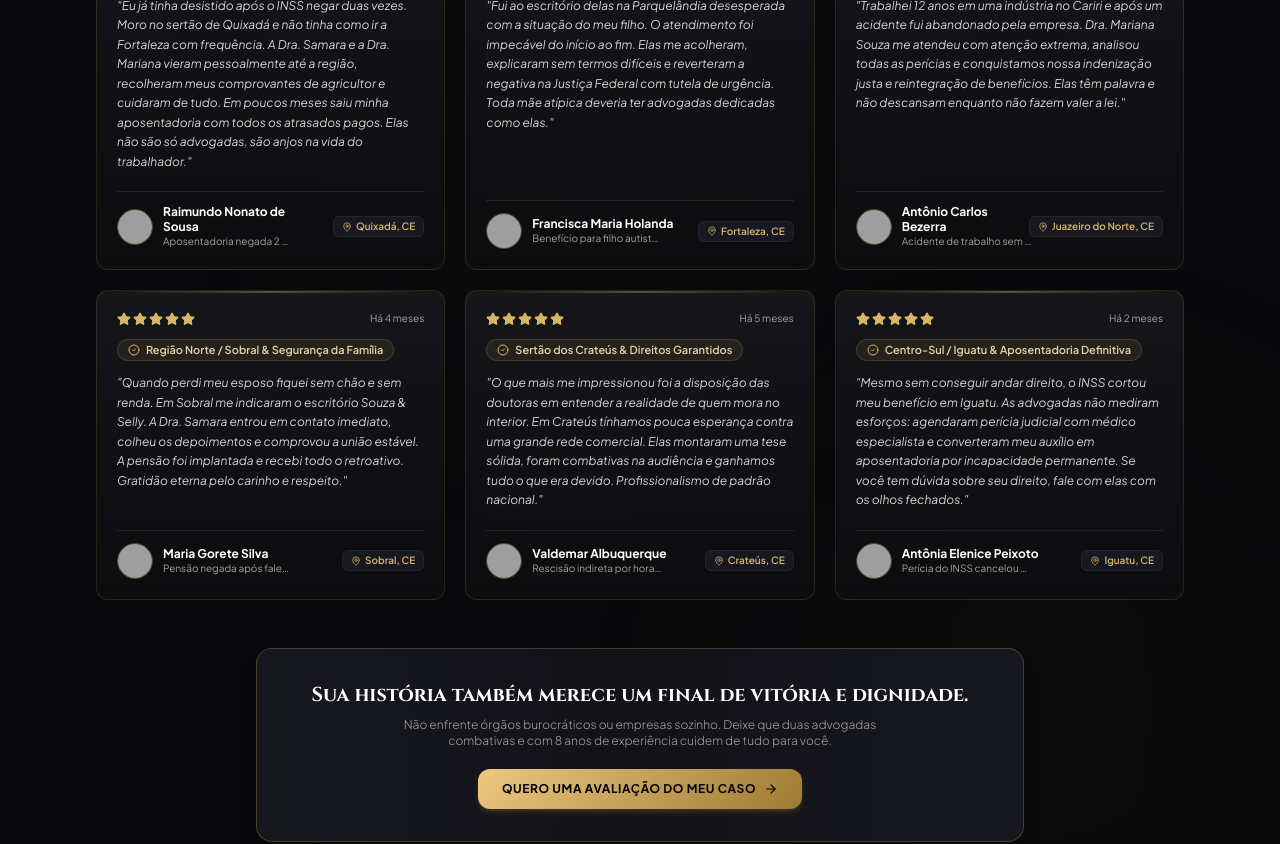
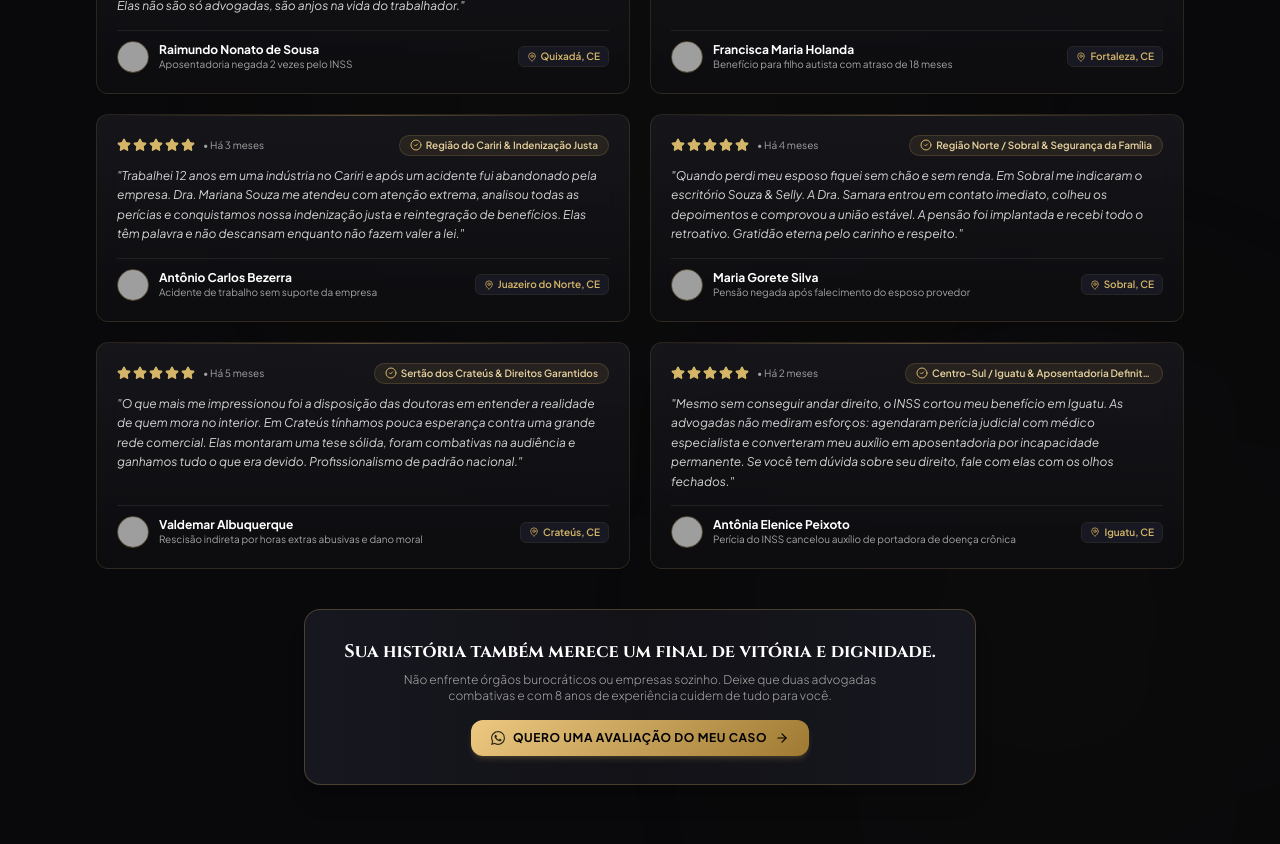
Before and after one commit to danieldiniz1999/souza-e-selly-v3, a React (Vite) app: page / in a window 1280 px wide. Shown: the part 6240-7084 px from the top of the page. Built offline with nearby package versions, Linux system fonts and the light colour scheme; grey boxes are pictures that could not be loaded.

Commit message:
refactor: reformat testimonials into compact horizontal rectangular cards to save space

```diff
--- a/src/components/TestimonialsSection.tsx
+++ b/src/components/TestimonialsSection.tsx
@@ -1,17 +1,12 @@
-import React, { useState } from 'react';
-import { Star, MapPin, Quote, CheckCircle2, MessageSquare, ArrowRight } from 'lucide-react';
-import { TESTIMONIALS, Testimonial } from '@/data/testimonials';
+import React from 'react';
+import { Star, MapPin, CheckCircle2, MessageSquare, ArrowRight } from 'lucide-react';
+import { WhatsAppIcon } from './WhatsAppIcon';
+import { TESTIMONIALS } from '@/data/testimonials';
 import { getWhatsAppUrl } from '@/lib/utils';
 
 export const TestimonialsSection: React.FC = () => {
-  const [activeFilter, setActiveFilter] = useState<string>('todos');
-
-  const filteredTestimonials = activeFilter === 'todos'
-    ? TESTIMONIALS
-    : TESTIMONIALS.filter(t => t.area.toLowerCase().includes(activeFilter.toLowerCase()) || t.city.toLowerCase().includes(activeFilter.toLowerCase()));
-
   return (
-    <section id="depoimentos" className="py-24 bg-[#09090B] relative overflow-hidden">
+    <section id="depoimentos" className="py-16 bg-[#09090B] relative overflow-hidden">
       {/* Background accents */}
       <div className="absolute top-1/4 left-1/3 w-96 h-96 bg-gold-500/5 rounded-full blur-[150px] pointer-events-none" />
       <div className="absolute bottom-10 right-10 w-96 h-96 bg-gold-600/5 rounded-full blur-[150px] pointer-events-none" />
@@ -19,13 +14,13 @@ export const TestimonialsSection: React.FC = () => {
       <div className="max-w-6xl mx-auto px-4 lg:px-8 relative z-10">
 
         {/* Section Header */}
-        <div className="text-center max-w-2xl mx-auto mb-12">
-          <div className="inline-flex items-center gap-1.5 px-3 py-1 rounded-full bg-gold-500/10 border border-gold-500/30 text-gold-400 text-[10px] font-semibold uppercase tracking-wider mb-3">
+        <div className="text-center max-w-2xl mx-auto mb-10">
+          <div className="inline-flex items-center gap-1.5 px-3 py-1 rounded-full bg-gold-500/10 border border-gold-500/30 text-gold-400 text-[10px] font-semibold uppercase tracking-wider mb-2.5">
             <MessageSquare className="w-3 h-3" />
             <span>Vozes de Quem Conquistou a Justiça</span>
           </div>
 
-          <h2 className="font-serif text-2xl sm:text-3xl lg:text-4xl font-bold text-white leading-tight mb-4">
+          <h2 className="font-serif text-2xl sm:text-3xl lg:text-4xl font-bold text-white leading-tight mb-3">
             Histórias Reais de 6 Cidades do Ceará: <br className="hidden sm:inline" />
             <span className="text-gold-metallic">O Impacto do Nosso Trabalho</span>
           </h2>
@@ -35,52 +30,53 @@ export const TestimonialsSection: React.FC = () => {
           </p>
         </div>
 
-        {/* 6 Testimonials Grid */}
-        <div className="grid md:grid-cols-2 lg:grid-cols-3 gap-5 mb-12">
+        {/* 6 Testimonials Grid: Wide Rectangular Landscape Cards */}
+        <div className="grid md:grid-cols-2 gap-4 sm:gap-5 mb-10">
           {TESTIMONIALS.map((dep) => (
             <div
               key={dep.id}
-              className="card-luxury p-5 rounded-xl flex flex-col justify-between group relative overflow-hidden"
+              className="card-luxury p-4 sm:p-5 rounded-xl flex flex-col justify-between group relative overflow-hidden transition-all duration-300 hover:border-gold-500/50"
             >
               {/* Subtle top indicator */}
-              <div className="absolute top-0 left-5 right-5 h-[2px] bg-gradient-to-r from-transparent via-gold-500/40 to-transparent group-hover:via-gold-400 transition-all" />
+              <div className="absolute top-0 left-4 right-4 h-[1px] bg-gradient-to-r from-transparent via-gold-500/40 to-transparent group-hover:via-gold-400 transition-all" />
 
               <div>
-                {/* Header: Stars & Date */}
-                <div className="flex items-center justify-between mb-3">
+                {/* Header: Stars & Highlight Badge in one row */}
+                <div className="flex flex-wrap items-center justify-between gap-2 mb-2.5">
+                  <div className="flex items-center gap-2">
                     <div className="flex items-center gap-0.5 text-gold-400">
                       {[...Array(dep.rating)].map((_, i) => (
                         <Star key={i} className="w-3.5 h-3.5 fill-gold-400" />
                       ))}
                     </div>
-                  <span className="text-[10px] text-neutral-400">{dep.date}</span>
+                    <span className="text-[10px] text-neutral-400">• {dep.date}</span>
                   </div>
 
-                {/* Case highlight badge */}
-                <div className="inline-flex items-center gap-1.5 px-2.5 py-0.5 rounded-full bg-gold-500/10 border border-gold-500/20 text-gold-300 text-[11px] font-semibold mb-3">
+                  <div className="inline-flex items-center gap-1 px-2.5 py-0.5 rounded-full bg-gold-500/10 border border-gold-500/20 text-gold-300 text-[10px] font-semibold">
                     <CheckCircle2 className="w-3 h-3 text-gold-400 shrink-0" />
-                  <span className="truncate">{dep.highlight}</span>
+                    <span className="truncate max-w-[220px]">{dep.highlight}</span>
+                  </div>
                 </div>
 
                 {/* Quote */}
-                <p className="text-xs text-neutral-300 leading-relaxed font-light mb-5 italic">
+                <p className="text-xs text-neutral-300 leading-relaxed font-light mb-3.5 italic">
                   "{dep.comment}"
                 </p>
               </div>
 
               {/* Author & City footer */}
-              <div className="pt-3 border-t border-neutral-800/80 flex items-center justify-between gap-2.5">
-                <div className="flex items-center gap-2.5">
+              <div className="pt-2.5 border-t border-neutral-800/80 flex items-center justify-between gap-2">
+                <div className="flex items-center gap-2.5 min-w-0">
                   <img
                     src={dep.avatarUrl}
                     alt={dep.name}
-                    className="w-9 h-9 rounded-full object-cover border border-gold-500/40"
+                    className="w-8 h-8 rounded-full object-cover border border-gold-500/40 shrink-0"
                   />
-                  <div>
-                    <h4 className="text-xs font-bold text-white leading-tight">
+                  <div className="min-w-0">
+                    <h4 className="text-xs font-bold text-white leading-tight truncate">
                       {dep.name}
                     </h4>
-                    <p className="text-[10px] text-neutral-400 truncate max-w-[130px]">
+                    <p className="text-[10px] text-neutral-400 truncate">
                       {dep.caseSummary}
                     </p>
                   </div>
@@ -98,19 +94,20 @@ export const TestimonialsSection: React.FC = () => {
         </div>
 
         {/* Confidence CTA Banner */}
-        <div className="rounded-2xl bg-gradient-to-r from-[#171720] via-[#121217] to-[#171720] border border-gold-500/30 p-6 sm:p-8 text-center max-w-3xl mx-auto shadow-xl">
-          <h3 className="font-serif text-lg sm:text-xl font-bold text-white mb-2">
+        <div className="rounded-2xl bg-gradient-to-r from-[#171720] via-[#121217] to-[#171720] border border-gold-500/30 p-5 sm:p-7 text-center max-w-2xl mx-auto shadow-xl">
+          <h3 className="font-serif text-base sm:text-lg font-bold text-white mb-1.5">
             Sua história também merece um final de vitória e dignidade.
           </h3>
-          <p className="text-neutral-400 text-xs max-w-lg mx-auto mb-5 font-light">
+          <p className="text-neutral-400 text-xs max-w-lg mx-auto mb-4 font-light">
             Não enfrente órgãos burocráticos ou empresas sozinho. Deixe que duas advogadas combativas e com 8 anos de experiência cuidem de tudo para você.
           </p>
           <a
             href={getWhatsAppUrl("Olá! Li os depoimentos de clientes do Ceará no site de vocês e gostaria de contar a minha situação.")}
             target="_blank"
             rel="noopener noreferrer"
-            className="inline-flex items-center gap-2 px-6 py-3 rounded-xl text-xs font-bold uppercase tracking-wider text-black bg-gold-metallic hover:opacity-95 shadow-md shadow-gold-500/20 transition-all"
+            className="inline-flex items-center gap-2 px-5 py-2.5 rounded-xl text-xs font-bold uppercase tracking-wider text-black bg-gold-metallic hover:opacity-95 shadow-md shadow-gold-500/20 transition-all"
           >
+            <WhatsAppIcon className="w-3.5 h-3.5 fill-black/80" />
             <span>Quero Uma Avaliação do Meu Caso</span>
             <ArrowRight className="w-3.5 h-3.5" />
           </a>
```
Lines whose indentation alone changed are shown as unchanged.
